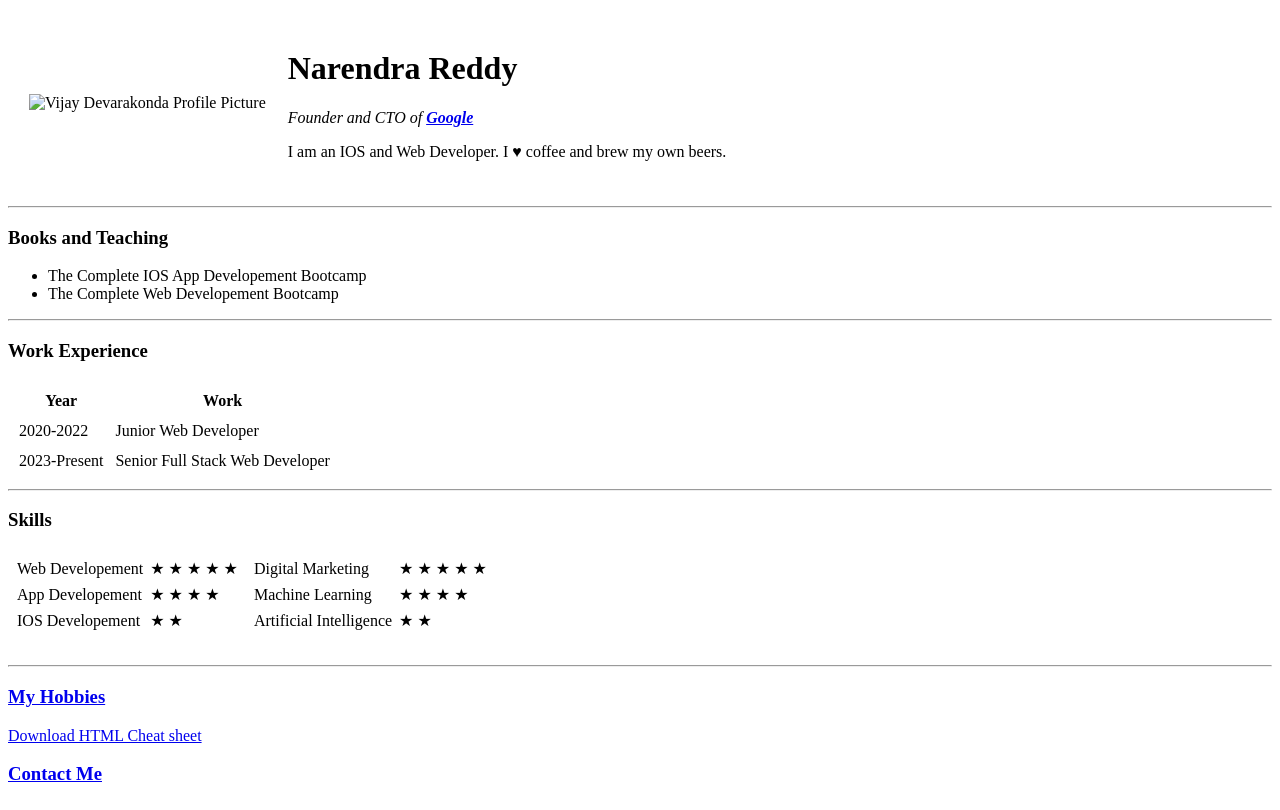
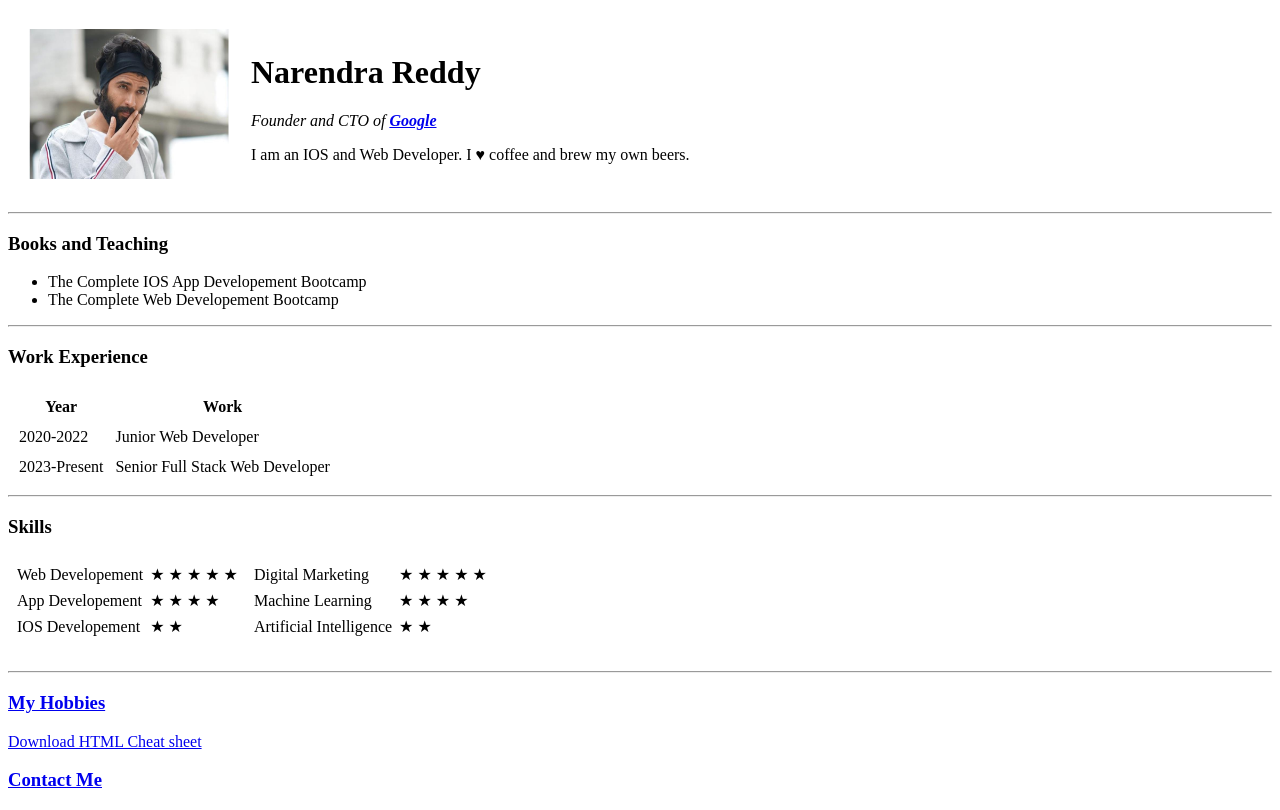
Before and after one commit to itsnarendrareddy/cv, a plain HTML site: page index.html in a window 1280 px wide. Drawn offline with Linux system fonts and the light colour scheme.

Commit message:
Update index.html

```diff
--- a/index.html
+++ b/index.html
@@ -9,7 +9,7 @@
 <body>
   <table cellspacing="20">
     <tr>
-      <td>  <img src="img/profile.jpg" alt="Vijay Devarakonda Profile Picture" width="200" height="150"></td>
+      <td>  <img src="profile.jpg" alt="Vijay Devarakonda Profile Picture" width="200" height="150"></td>
       <td><h1>Narendra Reddy</h1>
       <p><em>Founder and CTO of <strong><a href="https://www.google.com/" target="_blank">Google</a></strong></em></p>
       <p>I am an IOS and Web Developer. I &#9829; coffee and brew my own beers.</p></td>
```
